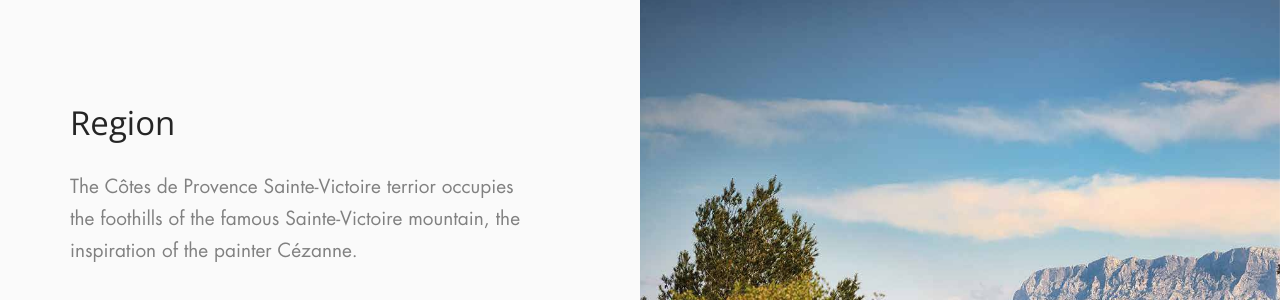
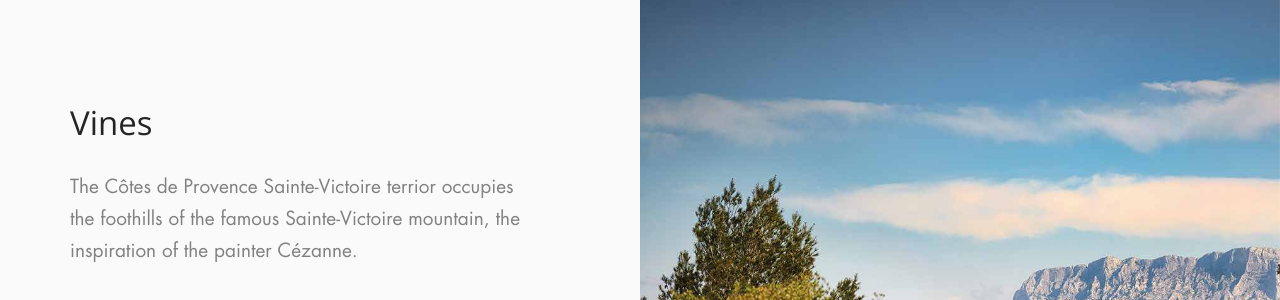
Before and after one commit to razrfly/delahousse, a Jekyll site: the page built from index.html, in a window 1280 px wide and 900 px high, scrolled down 1641 px. Shown: the part 160-460 px from the top of the window. Built offline with Jekyll 4.4.1, drawn with Linux system fonts in a browser that asks for light colours; some web fonts are replaced.

Commit message:
region -> vines

```diff
--- a/_data/nav.yml
+++ b/_data/nav.yml
@@ -1,5 +1,5 @@
 main:
   - { url: '/delahousse/', text: 'Home' }
   - { url: '/delahousse/wine', text: 'Wine' }
-  - { url: '/delahousse/region', text: 'Vines' }
+  - { url: '/delahousse/vines', text: 'Vines' }
   - { url: '/delahousse/places', text: 'Places' }
--- a/index.html
+++ b/index.html
@@ -49,12 +49,12 @@ title: Home
   <div class="container">
     <div class="row">
       <div class="col-md-5 col-sm-7">
-        <h2>Region</h2>
+        <h2>Vines</h2>
         <p class="lead">
           The Côtes de Provence Sainte-Victoire terrior occupies the foothills of the famous Sainte-Victoire mountain,
           the inspiration of the painter Cézanne.
         </p>
-        <a href="/delahousse/region">More &raquo;</a>
+        <a href="/delahousse/vines">More &raquo;</a>
       </div>
     </div>
     <!--end of row-->
--- a/region.html
+++ b/vines.html
@@ -1,5 +1,5 @@
 ---
-title: Region
+title: Vines
 layout: default
 ---
 
@@ -19,7 +19,7 @@ layout: default
   <div class="container">
     <div class="row">
       <div class="col-sm-12">
-        <h1>Region</h1>
+        <h1>Vines</h1>
       </div>
     </div>
     <!--end of row-->
```
